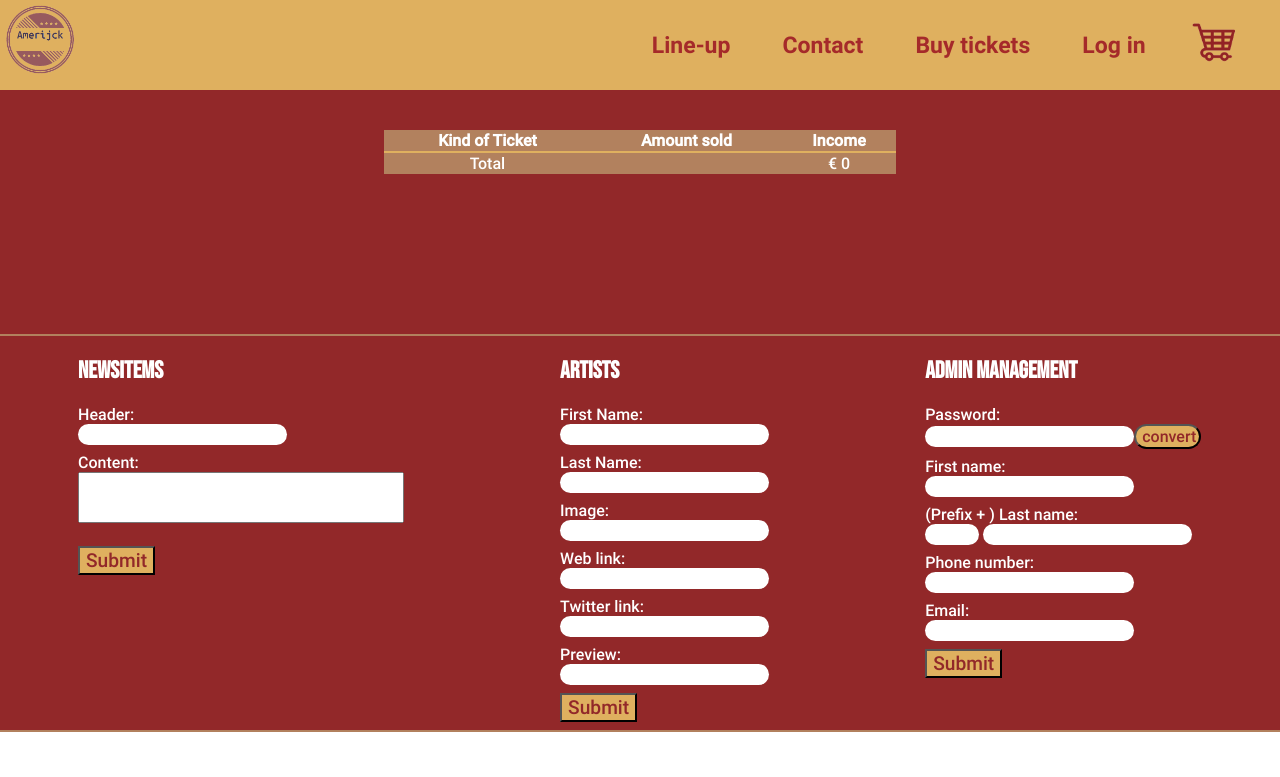
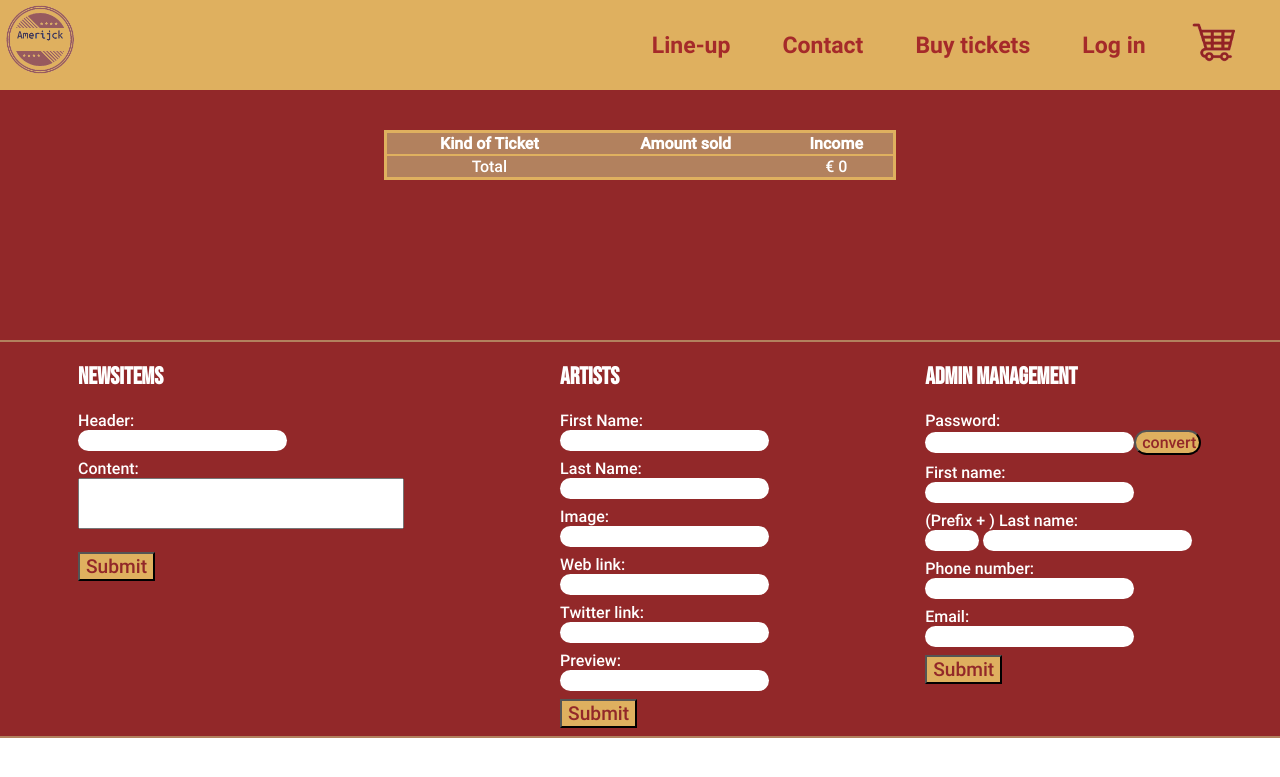
Before and after one commit to Rremesal/festival, a PHP site: page /module.php in a window 1280 px wide. Shown: the top 777 px of the page. Run offline with PHP 8.4, Linux system fonts and the light colour scheme; data that the repository does not hold is empty.

Commit message:
added border to ticket table

```diff
--- a/style.css
+++ b/style.css
@@ -307,6 +307,7 @@ textarea {
     width: 100%;
     border-collapse: collapse;
     color: white;
+    border: 3px solid #dfb05f;
 }
 
 #module-table td {
```
